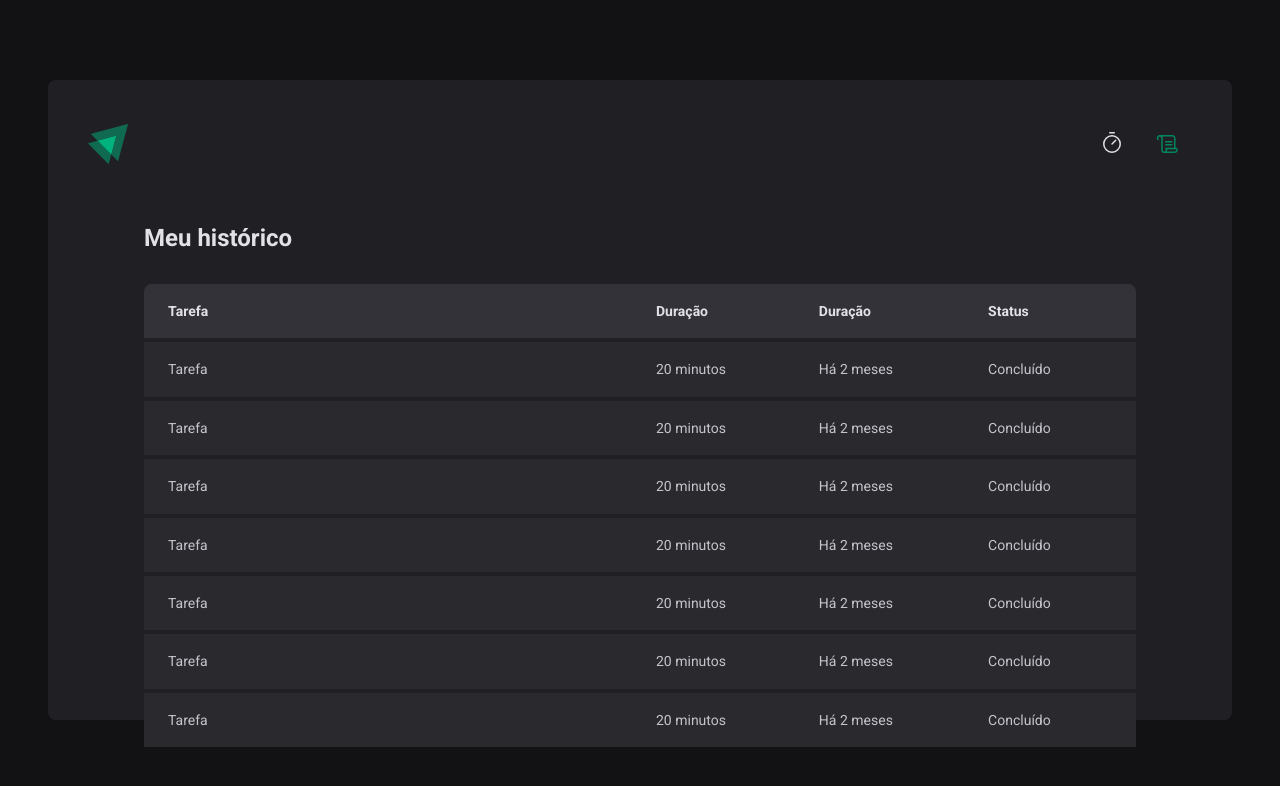
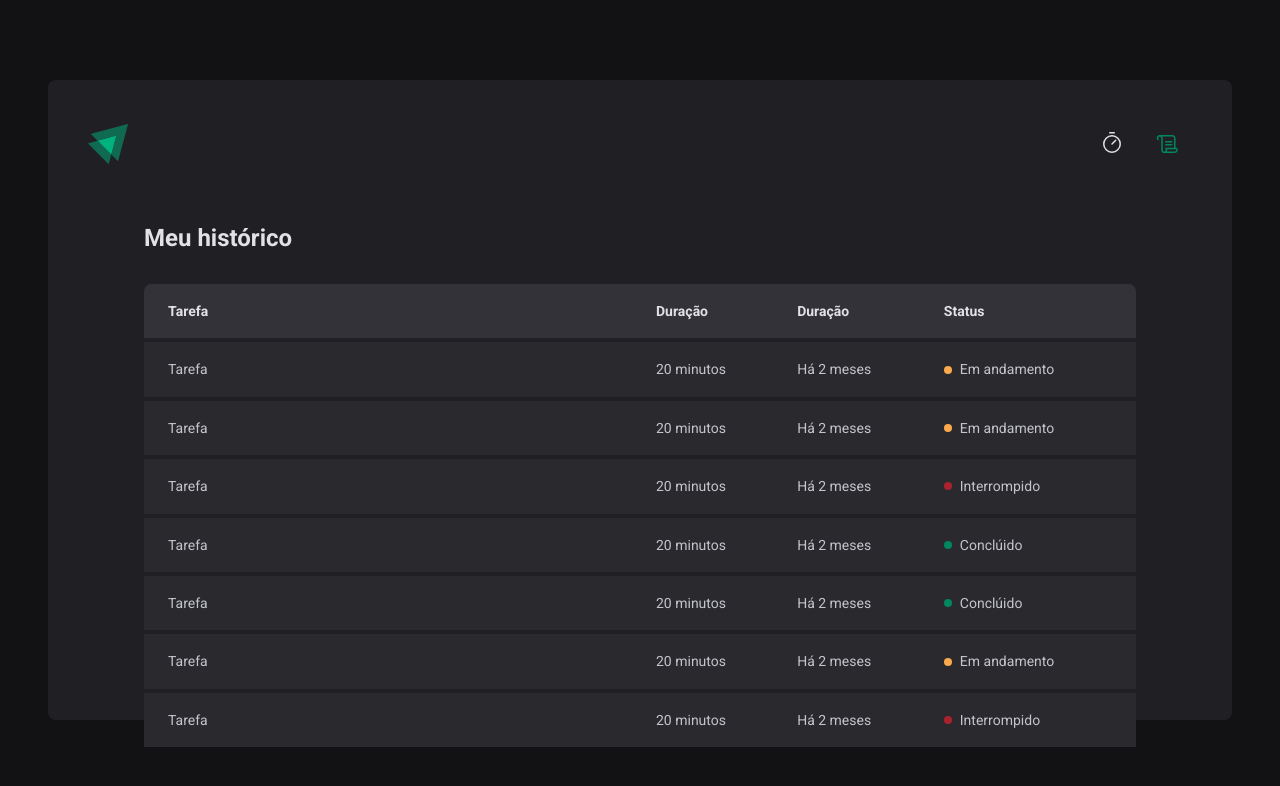
Before and after one commit to 0xb0b1/ignite-timer, a React (Vite) app: page /history in a window 1280 px wide. Shown: the top 786 px of the page. Built offline with nearby package versions, Linux system fonts and the light colour scheme.

Commit message:
status component & layout

```diff
--- a/src/pages/History/index.tsx
+++ b/src/pages/History/index.tsx
@@ -1,4 +1,4 @@
-import { HistoryContainer, HistoryList } from './styles'
+import { HistoryContainer, HistoryList, Status } from './styles'
 
 export function History() {
   return (
@@ -20,43 +20,57 @@
               <td>Tarefa</td>
               <td>20 minutos</td>
               <td>Há 2 meses</td>
-              <td>Concluído</td>
+              <td>
+                <Status statusColor="yellow">Em andamento</Status>
+              </td>
             </tr>
             <tr>
               <td>Tarefa</td>
               <td>20 minutos</td>
               <td>Há 2 meses</td>
-              <td>Concluído</td>
+              <td>
+                <Status statusColor="yellow">Em andamento</Status>
+              </td>
             </tr>
             <tr>
               <td>Tarefa</td>
               <td>20 minutos</td>
               <td>Há 2 meses</td>
-              <td>Concluído</td>
+              <td>
+                <Status statusColor="red">Interrompido</Status>
+              </td>
             </tr>
             <tr>
               <td>Tarefa</td>
               <td>20 minutos</td>
               <td>Há 2 meses</td>
-              <td>Concluído</td>
+              <td>
+                <Status statusColor="green">Conclúido</Status>
+              </td>
             </tr>
             <tr>
               <td>Tarefa</td>
               <td>20 minutos</td>
               <td>Há 2 meses</td>
-              <td>Concluído</td>
+              <td>
+                <Status statusColor="green">Conclúido</Status>
+              </td>
             </tr>
             <tr>
               <td>Tarefa</td>
               <td>20 minutos</td>
               <td>Há 2 meses</td>
-              <td>Concluído</td>
+              <td>
+                <Status statusColor="yellow">Em andamento</Status>
+              </td>
             </tr>
             <tr>
               <td>Tarefa</td>
               <td>20 minutos</td>
               <td>Há 2 meses</td>
-              <td>Concluído</td>
+              <td>
+                <Status statusColor="red">Interrompido</Status>
+              </td>
             </tr>
           </tbody>
         </table>
--- a/src/pages/History/styles.ts
+++ b/src/pages/History/styles.ts
@@ -60,3 +60,27 @@
     }
   }
 `
+
+const STATUS_COLORS = {
+  yellow: 'yellow-500',
+  red: 'red-500',
+  green: 'green-500',
+} as const
+
+interface StatusProps {
+  statusColor: keyof typeof STATUS_COLORS
+}
+
+export const Status = styled.span<StatusProps>`
+  display: flex;
+  align-items: center;
+  gap: 0.5rem;
+
+  &::before {
+    content: ' ';
+    width: 0.5rem;
+    height: 0.5rem;
+    border-radius: 50%;
+    background: ${(props) => props.theme[STATUS_COLORS[props.statusColor]]};
+  }
+`
```
